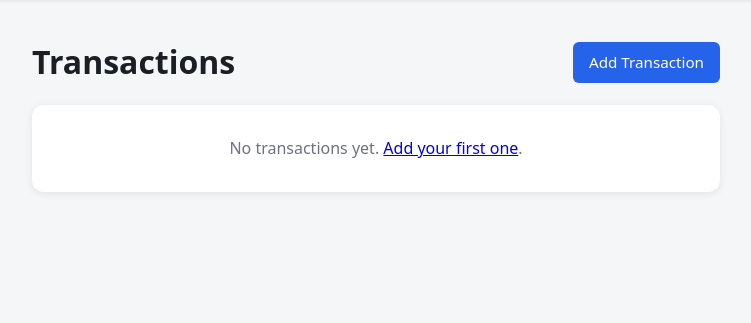
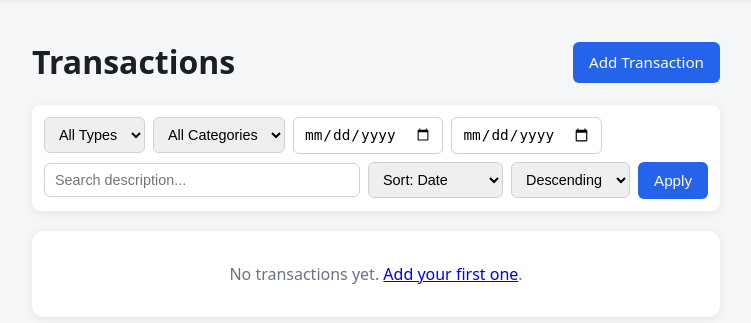
Before and after one commit to abdulrhmanbanafa273-eng/Expense-tracker, a Flask app: page /transactions/ in a window 1280 px wide. Shown: the part 54-377 px from the top of the page, without its empty margins (264-1015 px from the left). Run offline with Flask 3, Linux system fonts and the light colour scheme; the visitor is signed in with stand-in values (Sample User, id 1); data comes from the database, SQL or seed files in the repository; data that the repository does not hold is empty.

Commit message:
feat: add category breakdown chart and transaction filtering

```diff
--- a/app/models/transaction.py
+++ b/app/models/transaction.py
@@ -59,6 +59,64 @@ def get_totals_by_type_for_user(user_id, year=None, month=None):
     return db.execute(query, params).fetchall()
 
 
+def get_category_breakdown_for_user(user_id, year=None, month=None):
+    """Total spending (expenses only) per category, optionally scoped to one month."""
+    db = get_db()
+    query = """
+        SELECT category, SUM(amount) AS total
+        FROM transactions
+        WHERE user_id = ? AND type = 'expense'
+    """
+    params = [user_id]
+
+    if year is not None and month is not None:
+        query += " AND strftime('%Y', date) = ? AND strftime('%m', date) = ?"
+        params += [f"{year:04d}", f"{month:02d}"]
+
+    query += " GROUP BY category ORDER BY total DESC"
+    return db.execute(query, params).fetchall()
+
+
+SORTABLE_COLUMNS = {"date": "date", "amount": "amount", "category": "category"}
+
+
+def search_transactions_for_user(
+    user_id, category=None, type_=None, date_from=None, date_to=None, search=None, sort="date", order="desc"
+):
+    """Filter/search/sort a user's transactions. sort/order are constrained to a fixed
+    whitelist below, since SQL placeholders can't parameterize column names or ORDER BY
+    direction - only values from SORTABLE_COLUMNS and {"asc", "desc"} ever reach the query."""
+    db = get_db()
+    query = "SELECT * FROM transactions WHERE user_id = ?"
+    params = [user_id]
+
+    if category:
+        query += " AND category = ?"
+        params.append(category)
+
+    if type_:
+        query += " AND type = ?"
+        params.append(type_)
+
+    if date_from:
+        query += " AND date >= ?"
+        params.append(date_from)
+
+    if date_to:
+        query += " AND date <= ?"
+        params.append(date_to)
+
+    if search:
+        query += " AND description LIKE ?"
+        params.append(f"%{search}%")
+
+    sort_column = SORTABLE_COLUMNS.get(sort, "date")
+    sort_direction = "ASC" if order == "asc" else "DESC"
+    query += f" ORDER BY {sort_column} {sort_direction}, id DESC"
+
+    return db.execute(query, params).fetchall()
+
+
 def get_transaction_for_user(transaction_id, user_id):
     """Look up a transaction, scoped to this user. Returns None if it's missing or not theirs."""
     db = get_db()
--- a/app/routes/dashboard.py
+++ b/app/routes/dashboard.py
@@ -3,7 +3,7 @@ from datetime import date
 from flask import Blueprint, g, redirect, render_template, request, url_for
 
 from app.auth import login_required
-from app.services.dashboard_service import get_dashboard_summary, get_month_context
+from app.services.dashboard_service import get_category_breakdown, get_dashboard_summary, get_month_context
 
 dashboard = Blueprint("dashboard", __name__)
 
@@ -19,11 +19,13 @@ def index():
         return redirect(url_for("dashboard.index"))
 
     summary, recent_transactions = get_dashboard_summary(g.user["id"], year, month)
+    category_breakdown = get_category_breakdown(g.user["id"], year, month)
     month_context = get_month_context(year, month)
 
     return render_template(
         "dashboard/index.html",
         summary=summary,
         recent_transactions=recent_transactions,
+        category_breakdown=category_breakdown,
         month=month_context,
     )
--- a/app/routes/transactions.py
+++ b/app/routes/transactions.py
@@ -8,7 +8,7 @@ from app.models.transaction import (
     create_transaction,
     delete_transaction,
     get_transaction_for_user,
-    get_transactions_for_user,
+    search_transactions_for_user,
     update_transaction,
 )
 from app.services.csrf import validate_csrf_token
@@ -20,8 +20,29 @@ transactions = Blueprint("transactions", __name__, url_prefix="/transactions")
 @transactions.route("/")
 @login_required
 def index():
-    all_transactions = get_transactions_for_user(g.user["id"])
-    return render_template("transactions/list.html", transactions=all_transactions)
+    filters = {
+        "type": request.args.get("type", ""),
+        "category": request.args.get("category", ""),
+        "date_from": request.args.get("date_from", ""),
+        "date_to": request.args.get("date_to", ""),
+        "q": request.args.get("q", "").strip(),
+        "sort": request.args.get("sort", "date"),
+        "order": request.args.get("order", "desc"),
+    }
+
+    all_transactions = search_transactions_for_user(
+        g.user["id"],
+        category=filters["category"] or None,
+        type_=filters["type"] or None,
+        date_from=filters["date_from"] or None,
+        date_to=filters["date_to"] or None,
+        search=filters["q"] or None,
+        sort=filters["sort"],
+        order=filters["order"],
+    )
+    return render_template(
+        "transactions/list.html", transactions=all_transactions, categories=CATEGORIES, filters=filters
+    )
 
 
 @transactions.route("/add", methods=("GET", "POST"))
--- a/app/static/css/style.css
+++ b/app/static/css/style.css
@@ -277,3 +277,40 @@ h2 {
     font-size: 1.2rem;
     margin-bottom: 12px;
 }
+
+.chart-card {
+    background-color: #fff;
+    border-radius: 10px;
+    padding: 20px;
+    margin-bottom: 24px;
+    box-shadow: 0 2px 8px rgba(0, 0, 0, 0.08);
+    max-width: 420px;
+    max-height: 420px;
+    margin-left: auto;
+    margin-right: auto;
+}
+
+.filter-form {
+    display: flex;
+    flex-wrap: wrap;
+    gap: 8px;
+    align-items: center;
+    margin-bottom: 20px;
+    background-color: #fff;
+    padding: 12px;
+    border-radius: 8px;
+    box-shadow: 0 2px 8px rgba(0, 0, 0, 0.08);
+}
+
+.filter-form select,
+.filter-form input {
+    padding: 8px 10px;
+    font-size: 0.9rem;
+    border: 1px solid #ccd2d9;
+    border-radius: 6px;
+}
+
+.filter-form input[type="text"] {
+    flex: 1;
+    min-width: 160px;
+}
--- a/app/templates/base.html
+++ b/app/templates/base.html
@@ -34,5 +34,6 @@
     </main>
 
     <script src="{{ url_for('static', filename='js/main.js') }}"></script>
+    {% block scripts %}{% endblock %}
 </body>
 </html>
--- a/app/templates/transactions/list.html
+++ b/app/templates/transactions/list.html
@@ -7,6 +7,44 @@
     <h1>Transactions</h1>
     <a href="{{ url_for('transactions.add') }}" class="button">Add Transaction</a>
 </div>
+
+{% set has_active_filters = filters["type"] or filters["category"] or filters["date_from"] or filters["date_to"] or filters["q"] %}
+
+<form method="get" class="filter-form">
+    <select name="type">
+        <option value="">All Types</option>
+        <option value="income" {{ "selected" if filters["type"] == "income" }}>Income</option>
+        <option value="expense" {{ "selected" if filters["type"] == "expense" }}>Expense</option>
+    </select>
+
+    <select name="category">
+        <option value="">All Categories</option>
+        {% for cat in categories %}
+        <option value="{{ cat }}" {{ "selected" if filters["category"] == cat }}>{{ cat }}</option>
+        {% endfor %}
+    </select>
+
+    <input type="date" name="date_from" value="{{ filters['date_from'] }}" title="From date">
+    <input type="date" name="date_to" value="{{ filters['date_to'] }}" title="To date">
+
+    <input type="text" name="q" placeholder="Search description..." value="{{ filters['q'] }}">
+
+    <select name="sort">
+        <option value="date" {{ "selected" if filters["sort"] == "date" }}>Sort: Date</option>
+        <option value="amount" {{ "selected" if filters["sort"] == "amount" }}>Sort: Amount</option>
+        <option value="category" {{ "selected" if filters["sort"] == "category" }}>Sort: Category</option>
+    </select>
+
+    <select name="order">
+        <option value="desc" {{ "selected" if filters["order"] == "desc" }}>Descending</option>
+        <option value="asc" {{ "selected" if filters["order"] == "asc" }}>Ascending</option>
+    </select>
+
+    <button type="submit" class="button">Apply</button>
+    {% if has_active_filters or filters["sort"] != "date" or filters["order"] != "desc" %}
+        <a href="{{ url_for('transactions.index') }}">Clear</a>
+    {% endif %}
+</form>
 
 {% if transactions %}
 <table class="transaction-table">
@@ -45,6 +83,10 @@
     </tbody>
 </table>
 {% else %}
-<p class="empty-state">No transactions yet. <a href="{{ url_for('transactions.add') }}">Add your first one</a>.</p>
+    {% if has_active_filters %}
+    <p class="empty-state">No transactions match your filters. <a href="{{ url_for('transactions.index') }}">Clear filters</a>.</p>
+    {% else %}
+    <p class="empty-state">No transactions yet. <a href="{{ url_for('transactions.add') }}">Add your first one</a>.</p>
+    {% endif %}
 {% endif %}
 {% endblock %}
```
Also changed, not shown: app/services/dashboard_service.py (+11 -1 lines), app/templates/dashboard/index.html (+31 -0 lines).
